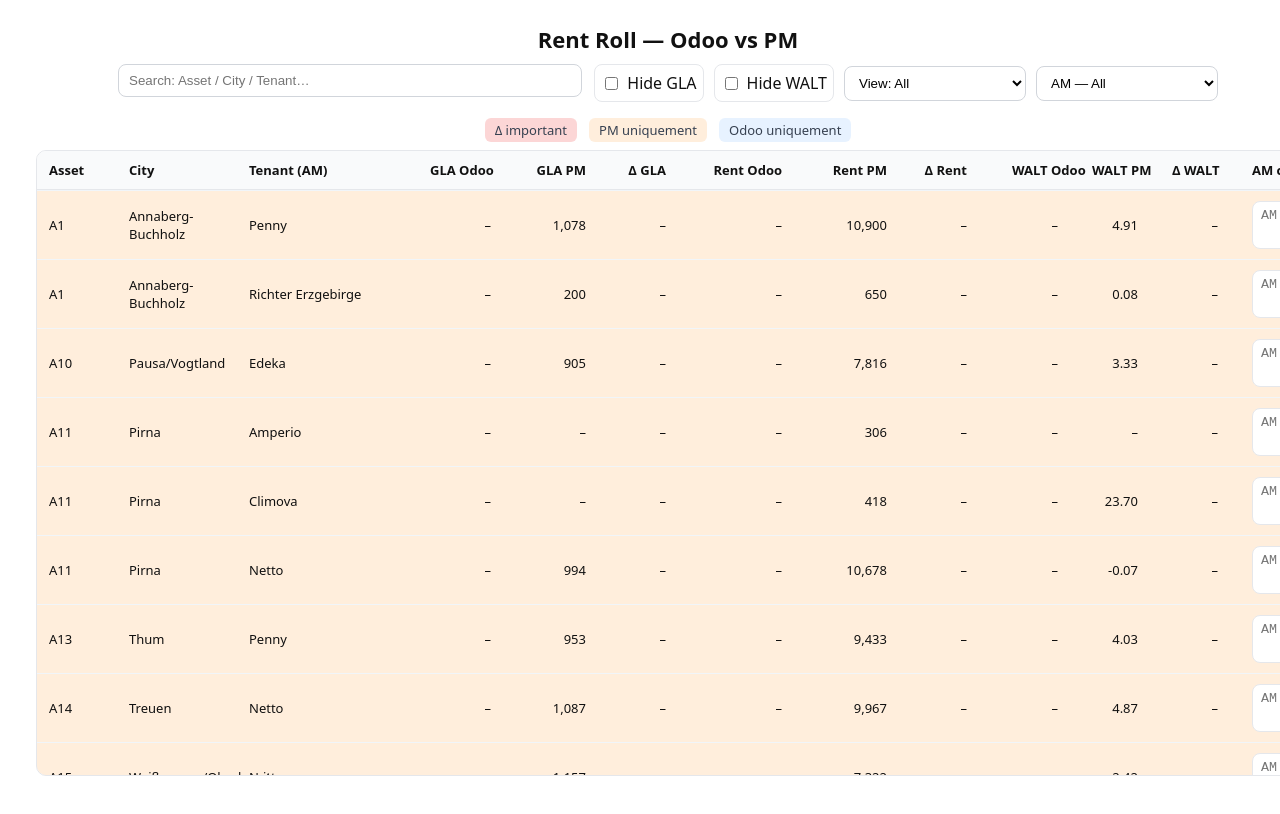
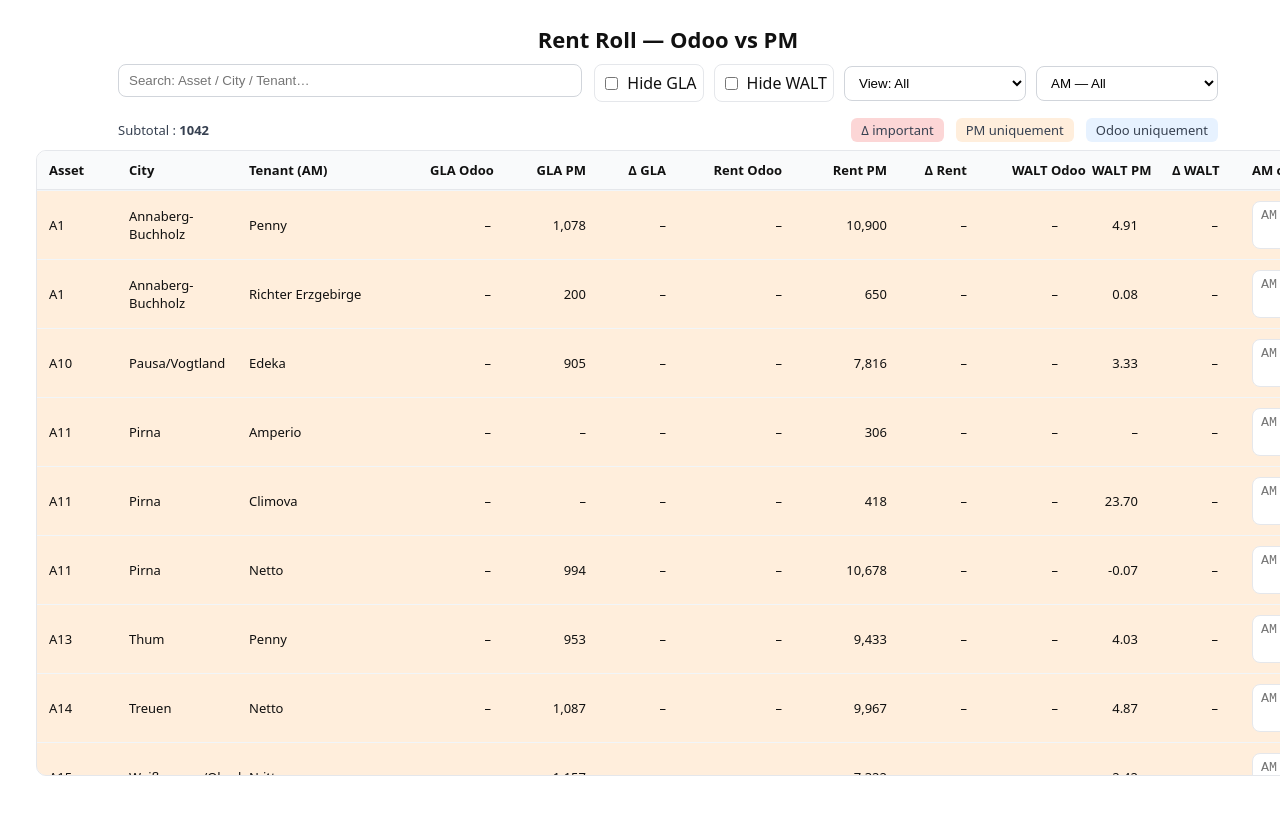
Before and after one commit to brainredefine/rr_abgleich, a Next.js app: page /tenancy in a window 1280 px wide. Shown: the top 814 px of the page. Built offline with nearby package versions, Linux system fonts and the light colour scheme; no server answers; the database is empty.

Commit message:
eslint fixed 3

```diff
--- a/app/tenancy/page.tsx
+++ b/app/tenancy/page.tsx
@@ -189,6 +189,9 @@ export default function TenancyComparePage() {
       );
   }, [allKeys, pmIdx, odooIdx, qn, amFilter, filterMode, assetAMGuess]);
 
+  /* Subtotal (rows after filters) */
+  const subtotal = rows.length;
+
   /* Comments load */
   useEffect(() => {
     if (!pm || !odoo) return;
@@ -318,11 +321,16 @@ export default function TenancyComparePage() {
             </div>
           </div>
 
-          {/* Legend */}
-          <div className="legend">
-            <span className="legendItem hl-red">Δ important</span>
-            <span className="legendItem hl-orange">PM uniquement</span>
-            <span className="legendItem hl-blue">Odoo uniquement</span>
+          {/* Legend + Subtotal (same row) */}
+          <div className="legendBar">
+            <div className="subtotal">
+              Subtotal&nbsp;: <strong>{subtotal}</strong>
+            </div>
+            <div className="legend">
+              <span className="legendItem hl-red">Δ important</span>
+              <span className="legendItem hl-orange">PM uniquement</span>
+              <span className="legendItem hl-blue">Odoo uniquement</span>
+            </div>
           </div>
         </header>
 
@@ -442,14 +450,27 @@ export default function TenancyComparePage() {
         .toggle { display:flex; gap:6px; align-items:center; padding:0 6px; border:1px solid #e5e7eb; border-radius:8px; background:#fff; height:36px; }
         .toolbarRight select { width:182px; min-width:160px; border:1px solid #d1d5db; border-radius:8px; padding:8px 10px; background:#fff; }
 
-        /* Legend */
+        /* Legend row with subtotal on the left */
+        .legendBar {
+          display: flex;
+          align-items: center;
+          justify-content: space-between;
+          gap: 12px;
+          width: 100%;
+          max-width: 1100px;
+          margin-top: 6px;
+        }
+        .subtotal {
+          font-size: 13px;
+          color: #374151;
+        }
         .legend {
           display: flex;
           gap: 12px;
-          margin-top: 6px;
           font-size: 13px;
           color: #374151;
-          justify-content: center;
+          justify-content: flex-end;
+          flex-wrap: wrap;
         }
         .legendItem {
           display: inline-flex;
@@ -475,6 +496,7 @@ export default function TenancyComparePage() {
         .dataRow:hover { background:rgba(0,0,0,0.02); }
         .right { text-align:right; }
 
+        /* Vertical separator that doesn't kill row background */
         .sep { padding:0 !important; position:relative; }
         .sep::after { content:""; position:absolute; top:0; bottom:0; left:0; width:1px; background:#111; }
 
@@ -488,6 +510,10 @@ export default function TenancyComparePage() {
         .comment { width:100%; min-height:34px; padding:6px 8px; border:1px solid #e5e7eb; border-radius:8px; background:#fff; }
 
         .loading { padding:14px; }
+        @media (max-width: 640px) {
+          .legendBar { flex-direction: column; align-items: stretch; }
+          .legend { justify-content: center; }
+        }
       `}</style>
     </main>
   );
```
